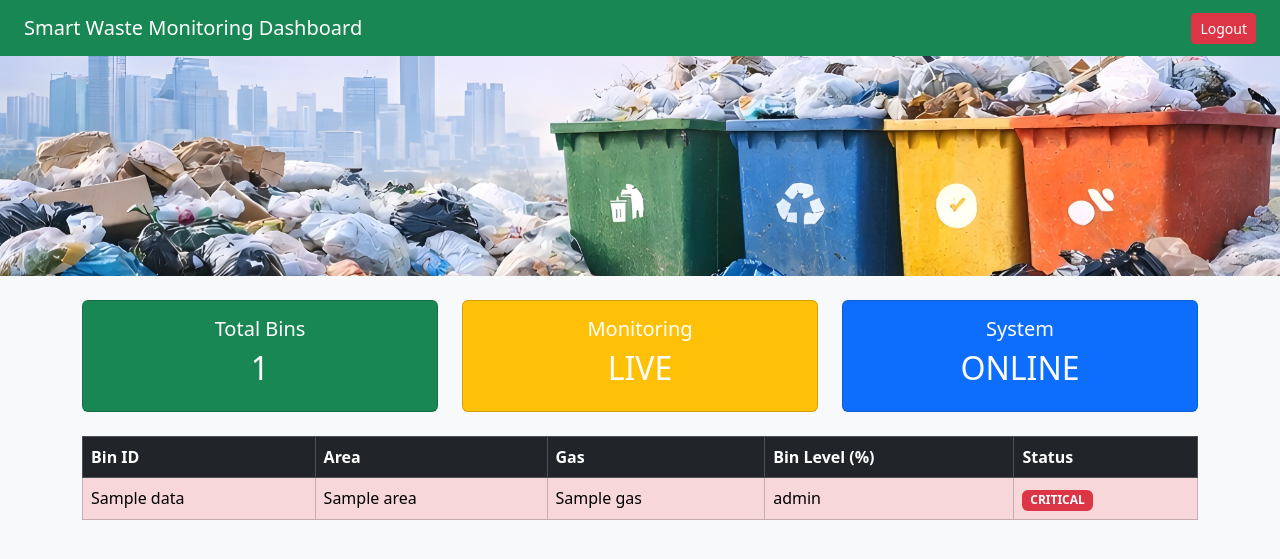
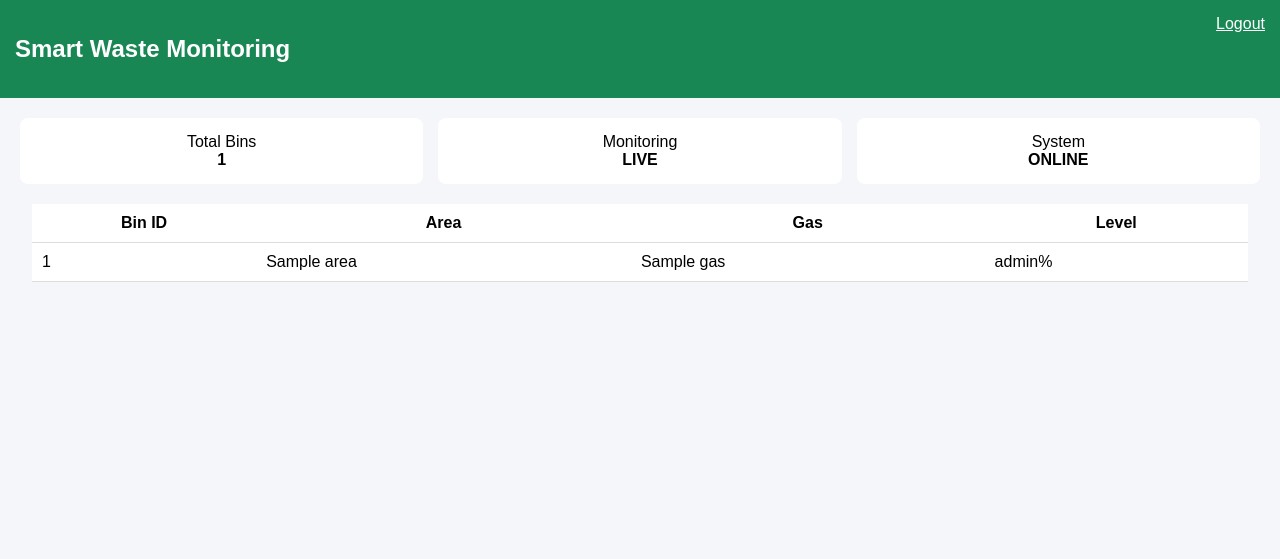
Before and after one commit to Mugilan-18/smart-waste-dashboard, a Flask app: template templates/dashboard.html in a window 1280 px wide. Shown: the top 559 px of the page. Run offline with Flask 3, Linux system fonts and the light colour scheme; the template is opened without the code that fills it: most values are stand-ins (such as "Sample title", 1, 10 or a date in 2020).

Commit message:
initial commit

```diff
--- a/templates/dashboard.html
+++ b/templates/dashboard.html
@@ -1,82 +1,83 @@
 <!DOCTYPE html>
 <html>
 <head>
-  <title>Smart Waste Dashboard</title>
-  <link href="https://cdn.jsdelivr.net/npm/bootstrap@5.3.2/dist/css/bootstrap.min.css" rel="stylesheet">
+<title>Dashboard</title>
+<meta name="viewport" content="width=device-width, initial-scale=1.0">
+
+<style>
+body { font-family: Arial; background:#f4f6f9; margin:0 }
+
+.header {
+  background:#198754;
+  color:white;
+  padding:15px;
+  display:flex;
+  justify-content:space-between;
+}
+
+.cards {
+  display:flex;
+  gap:15px;
+  padding:20px;
+  flex-wrap:wrap;
+}
+
+.card {
+  flex:1;
+  min-width:150px;
+  background:white;
+  padding:15px;
+  border-radius:8px;
+  text-align:center;
+}
+
+table {
+  width:95%;
+  margin:auto;
+  background:white;
+  border-collapse:collapse;
+}
+
+th, td {
+  padding:10px;
+  border-bottom:1px solid #ddd;
+}
+</style>
 </head>
 
-<body class="bg-light">
+<body>
 
-<nav class="navbar navbar-dark bg-success px-4">
-  <span class="navbar-brand">Smart Waste Monitoring Dashboard</span>
-  <a href="/logout" class="btn btn-danger btn-sm">Logout</a>
-</nav>
-
-<!-- WIDE BANNER -->
-<img src="{{ url_for('static', filename='images/waste.jpg') }}"
-     style="width:100%; height:220px; object-fit:cover;">
-
-<div class="container mt-4">
-
-  <!-- INFO CARDS -->
-  <div class="row text-center mb-4">
-    <div class="col-md-4">
-      <div class="card bg-success text-white p-3">
-        <h5>Total Bins</h5>
-        <h2>{{ data|length }}</h2>
-      </div>
-    </div>
-    <div class="col-md-4">
-      <div class="card bg-warning text-white p-3">
-        <h5>Monitoring</h5>
-        <h2>LIVE</h2>
-      </div>
-    </div>
-    <div class="col-md-4">
-      <div class="card bg-primary text-white p-3">
-        <h5>System</h5>
-        <h2>ONLINE</h2>
-      </div>
-    </div>
+<div class="header">
+  <h2>Smart Waste Monitoring</h2>
+  <a href="/logout" style="color:white">Logout</a>
 </div>
 
-  <!-- TABLE -->
-  <table class="table table-bordered table-hover">
-    <thead class="table-dark">
+<div class="cards">
+  <div class="card">Total Bins<br><b>{{ total_bins }}</b></div>
+  <div class="card">Monitoring<br><b>LIVE</b></div>
+  <div class="card">System<br><b>ONLINE</b></div>
+</div>
+
+{% if data|length == 0 %}
+  <p style="text-align:center">Waiting for ESP data...</p>
+{% else %}
+<table>
 <tr>
   <th>Bin ID</th>
   <th>Area</th>
   <th>Gas</th>
-        <th>Bin Level (%)</th>
-        <th>Status</th>
+  <th>Level</th>
 </tr>
-    </thead>
-    <tbody>
-      {% for k, v in data.items() %}
-      <tr class="{% if v.status=='CRITICAL' %}table-danger{% else %}table-success{% endif %}">
-        <td>{{ k }}</td>
-        <td>{{ v.area }}</td>
-        <td>{{ v.gas }}</td>
-        <td>{{ v.level }}</td>
-        <td>
-          {% if v.status == "CRITICAL" %}
-            <span class="badge bg-danger">CRITICAL</span>
-          {% else %}
-            <span class="badge bg-success">NORMAL</span>
-          {% endif %}
-        </td>
+{% for d in data %}
+<tr>
+  <td>{{ d.bin_id }}</td>
+  <td>{{ d.area }}</td>
+  <td>{{ d.gas }}</td>
+  <td>{{ d.level }}%</td>
 </tr>
 {% endfor %}
-    </tbody>
 </table>
-
-  {% if data|length == 0 %}
-    <p class="text-center text-muted mt-3">
-      No ESP data received yet.
-    </p>
 {% endif %}
-
-</div>
 
 </body>
 </html>
```
Lines whose indentation alone changed are shown as unchanged.
